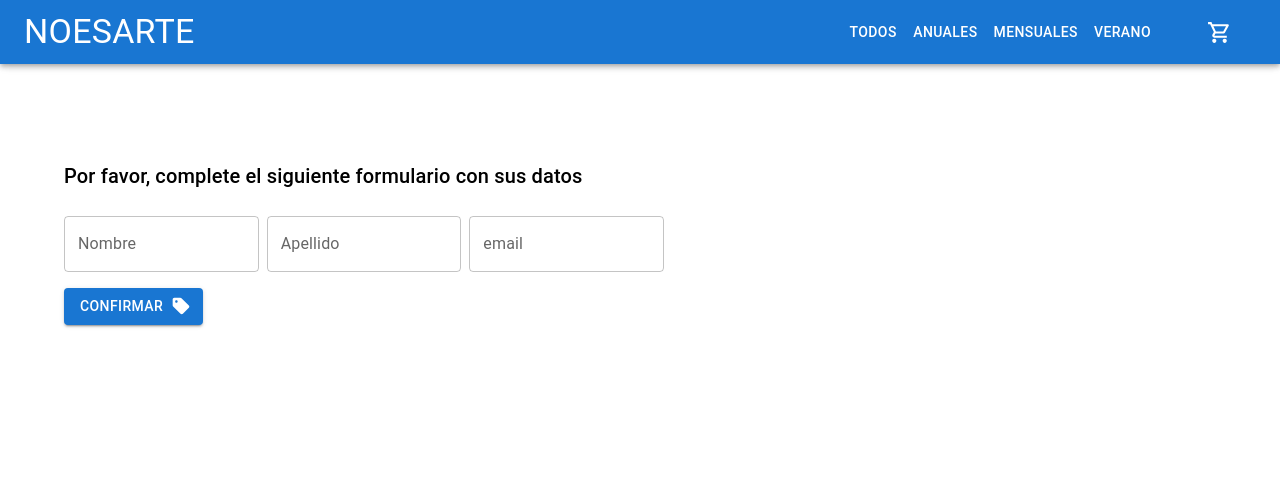
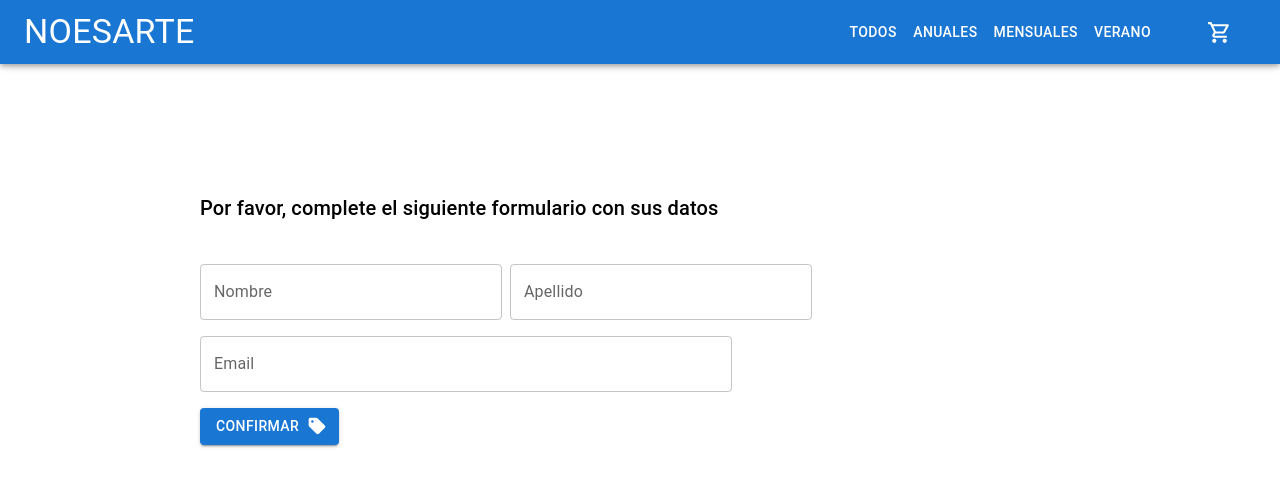
Before and after one commit to DHCosta/CursoReactJS, a React (Create React App) app: page /form in a window 1280 px wide. Shown: the top 486 px of the page. Built offline with nearby package versions, Linux system fonts and the light colour scheme.

Commit message:
carga de inscripciones y readme

```diff
--- /dev/null
+++ b/src/components/CustomAlert.js
@@ -0,0 +1,17 @@
+import React from 'react'
+import { Grid, Alert, AlertTitle } from '@mui/material'
+
+const CustomAlert = (props) => {
+  const { tipo, titulo, mensaje } = props
+
+  return (
+    <Grid item xs={6} pt={2}>
+      <Alert severity={tipo}>
+        <AlertTitle>{titulo}</AlertTitle>
+        {mensaje}
+      </Alert>
+    </Grid>
+  )
+}
+
+export default CustomAlert
--- a/src/components/FormBuy.js
+++ b/src/components/FormBuy.js
@@ -1,31 +1,236 @@
-import React from 'react'
-import { Typography, TextField, Box, Button, Container } from '@mui/material'
+import React, { useContext, useState } from 'react'
+import { Typography, TextField, Box, Button, Grid } from '@mui/material'
 import SellIcon from '@mui/icons-material/Sell'
-import { collection, addDoc, serverTimestamp } from 'firebase/firestore'
+import { db } from '../firebase/firebase'
+import { collection, addDoc, serverTimestamp, doc, updateDoc, getDoc } from 'firebase/firestore'
+import { CartContext } from './context/CartContext'
+import CustomAlert from './CustomAlert'
 
 const FormBuy = () => {
+  const { cart, quantityC } = useContext(CartContext)
+  const [idCompra, setIdCompra] = useState('')
+
+  const [error, setError] = useState('')
+
+  const [showAlertOK, setShowAlertOK] = useState(false)
+  const [showAlertER, setShowAlertER] = useState(false)
+  const [showAlertW, setShowAlertW] = useState(false)
+  const [mgsW, setmgsW] = useState(false)
+
+  const [nombre, setNombre] = useState('')
+  const [errorNombre, setErrorNombre] = useState({
+    error: false,
+    message: ''
+  })
+  const [apellido, setApellido] = useState('')
+  const [errorApellido, setErrorApellido] = useState({
+    error: false,
+    message: ''
+  })
+
+  const [email, setEmail] = useState('')
+  const [errorEmail, setErrorEmail] = useState({
+    error: false,
+    message: ''
+  })
+
+  const handleNombreValueChange = (event) => {
+    setNombre(event.target.value)
+    validarNombre(event.target.value)
+  }
+  const handleApellidoValueChange = (event) => {
+    setApellido(event.target.value)
+    validarApellido(event.target.value)
+  }
+  const handleEmailValueChange = (event) => {
+    setEmail(event.target.value)
+    validarEmail(event.target.value)
+  }
+
+  const nameValidation = (nombre) => {
+    const regex = /^[a-zA-Z]+(([',. -][a-zA-Z ])?[a-zA-Z]*)*$/
+    return regex.test(nombre)
+  }
+
+  const emailValidation = (email) => {
+    const regex = /^[A-Z0-9._%+-]+@[A-Z0-9.-]+\.[A-Z]{2,}$/i
+    return regex.test(email)
+  }
+
+  const validarNombre = (nombre) => {
+    if (!nameValidation(nombre)) {
+      setErrorNombre({
+        error: true,
+        message: 'El nombre no es valido'
+      })
+      return
+    }
+    setErrorNombre({
+      error: false,
+      message: ''
+    })
+  }
+  const validarApellido = (apellido) => {
+    if (!nameValidation(apellido)) {
+      setErrorApellido({
+        error: true,
+        message: 'El apellido no es valido'
+      })
+      return
+    }
+    setErrorApellido({
+      error: false,
+      message: ''
+    })
+  }
+  const validarEmail = (email) => {
+    if (!emailValidation(email)) {
+      setErrorEmail({
+        error: true,
+        message: 'El email no es valido'
+      })
+      return
+    }
+    setErrorEmail({
+      error: false,
+      message: ''
+    })
+  }
+
+  const onSubmit = (e) => {
+    e.preventDefault()
+
+    validarNombre(nombre)
+    validarApellido(apellido)
+    validarEmail(email)
+
+    setShowAlertOK(false)
+    setShowAlertER(false)
+    setShowAlertW(false)
+
+    if (quantityC < 1) {
+      setmgsW('El carrito de compra se encuentra vacio')
+      setShowAlertW(true)
+    } else if (!errorNombre.error && !errorApellido.error && !errorEmail.error) {
+      const alumno = {
+        nombre,
+        apellido,
+        email
+      }
+
+      const inscripCollection = collection(db, 'inscripciones')
+      addDoc(
+        inscripCollection,
+        {
+          alumno,
+          items: cart,
+          total: quantityC,
+          time: serverTimestamp()
+        }
+      )
+        .then(result => {
+          actualizarStock()
+          setIdCompra(result.id)
+          setShowAlertOK(true)
+        })
+        .catch(err => {
+          setError(err)
+          setShowAlertER(true)
+        })
+    }
+  }
+
+  const getItem = async (refDoc) => {
+    try {
+      const resp = await getDoc(refDoc)
+      const item = {
+        id: resp.id,
+        ...resp.data()
+      }
+      return item
+    } catch {
+      setError('Error al recuperar el curso')
+      setShowAlertER(true)
+    }
+  }
+
+  const actualizarStock = () => {
+    const cursosCollection = collection(db, 'cursos')
+
+    cart.forEach(async curso => {
+      const refDoc = doc(cursosCollection, curso.id)
+      const item = await getItem(refDoc)
+      const cupoNuevo = (item.cupo - curso.quantity)
+      const docReference = doc(db, 'cursos', curso.id)
+      updateDoc(docReference, { cupo: cupoNuevo })
+    })
+  }
+
   return (
-    <Container fixed mt={2} pl={25}>
+    <Grid container spacing={2} mt={2} pl={25} component='form' onSubmit={onSubmit}>
+      <Grid item xs={12}>
         <Typography variant='h6' mt={20} pb={3}>
           Por favor, complete el siguiente formulario con sus datos
         </Typography>
+      </Grid>
+      <Grid item xs={12}>
         <Box
-        mb={2}
-        maxWidth={600}
-        component='form'
+          maxWidth={612}
           noValidate
           autoComplete='off'
           display='flex'
           gap={1}
         >
-        <TextField id='outlined-basic' label='Nombre' variant='outlined' />
-        <TextField id='outlined-basic' label='Apellido' variant='outlined' />
-        <TextField id='outlined-basic' label='email' variant='outlined' />
+          <TextField
+            label='Nombre'
+            variant='outlined'
+            id='nombre'
+            fullWidth
+            error={errorNombre.error}
+            helperText={errorNombre.message}
+            onChange={handleNombreValueChange}
+            value={nombre}
+
+          />
+          <TextField
+            label='Apellido'
+            variant='outlined'
+            id='apellido'
+            fullWidth
+            error={errorApellido.error}
+            helperText={errorApellido.message}
+            onChange={handleApellidoValueChange}
+            value={apellido}
+          />
         </Box>
-      <Button variant='contained' endIcon={<SellIcon />}>
+      </Grid>
+      <Grid item xs={6}>
+        <TextField
+          label='Email'
+          variant='outlined'
+          id='email'
+          fullWidth
+          error={errorEmail.error}
+          helperText={errorEmail.message}
+          onChange={handleEmailValueChange}
+          value={email}
+        />
+      </Grid>
+      <Grid item xs={12}>
+        <Button type='submit' variant='contained' endIcon={<SellIcon />}>
           Confirmar
         </Button>
-    </Container>
+        {
+          showAlertOK && (<CustomAlert tipo='success' titulo='Inscripcion Exitosa' mensaje={`Su inscripcion se registro con el identificador — ${idCompra}`} />)
+        }
+        {
+          showAlertER && (<CustomAlert tipo='error' titulo='Ocurrio un error durante su inscripcion' mensaje={error} />)
+        }
+        {
+          showAlertW && (<CustomAlert tipo='warning' titulo={mgsW} />)
+        }
+      </Grid>
+    </Grid>
   )
 }
 
```
Also changed, not shown: 2 other files (tests, documents, lock files or other folders). Lines whose indentation alone changed are shown as unchanged.
